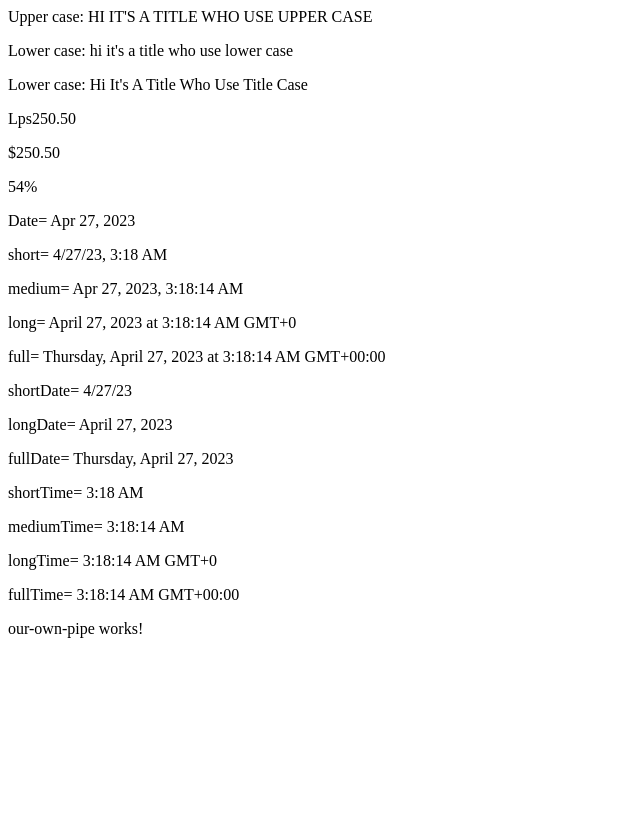
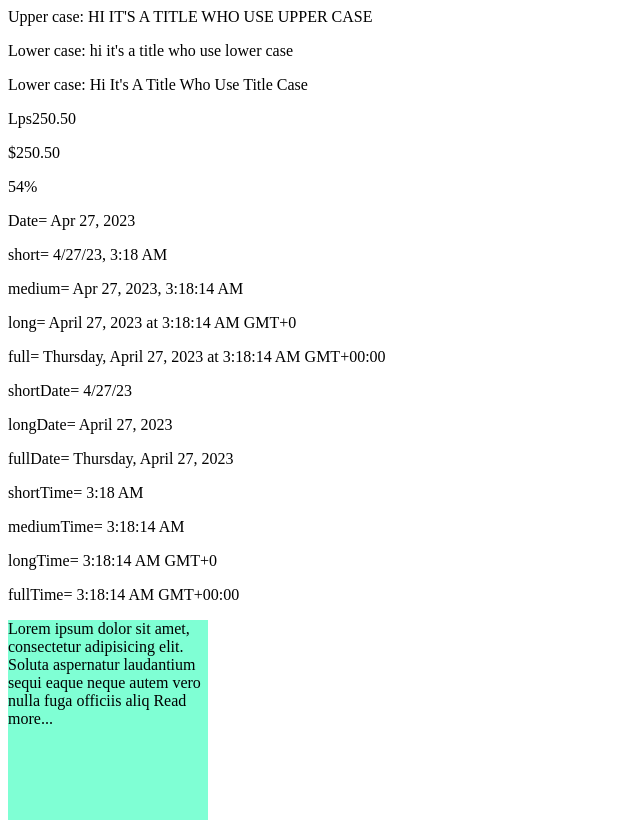
Before and after one commit to diego40g/first-Angular, an Angular app in the folder Curso_LaWebEmpiezaAqui/AngularConcepts/006_pipes/: page / in a window 1280 px wide. Shown: the whole page, without its empty margins (0-640 px from the left). Before the commit the page ends 800 px from the top, so only its background shows below. Built offline with nearby package versions, Linux system fonts and the light colour scheme.

Commit message:
understand a basic example with using a our own pipe

```diff
--- a/Curso_LaWebEmpiezaAqui/AngularConcepts/006_pipes/src/app/our-own-pipe/our-own-pipe.component.css
+++ b/Curso_LaWebEmpiezaAqui/AngularConcepts/006_pipes/src/app/our-own-pipe/our-own-pipe.component.css
@@ -0,0 +1,5 @@
+.squart{
+  width: 200px;
+  height: 200px;
+  background-color: aquamarine;
+}
--- a/Curso_LaWebEmpiezaAqui/AngularConcepts/006_pipes/src/app/our-own-pipe/our-own-pipe.component.html
+++ b/Curso_LaWebEmpiezaAqui/AngularConcepts/006_pipes/src/app/our-own-pipe/our-own-pipe.component.html
@@ -1 +1,5 @@
-<p>our-own-pipe works!</p>
+<div class="squart">
+  <p>
+    {{loremText | textContinue}}
+  </p>
+</div>
--- a/Curso_LaWebEmpiezaAqui/AngularConcepts/006_pipes/src/app/our-own-pipe/our-own-pipe.component.ts
+++ b/Curso_LaWebEmpiezaAqui/AngularConcepts/006_pipes/src/app/our-own-pipe/our-own-pipe.component.ts
@@ -6,5 +6,5 @@ import { Component } from '@angular/core';
   styleUrls: ['./our-own-pipe.component.css']
 })
 export class OurOwnPipeComponent {
-
+  loremText: string = "Lorem ipsum dolor sit amet, consectetur adipisicing elit. Soluta aspernatur laudantium sequi eaque neque autem vero nulla fuga officiis aliquid, deserunt facilis ab aut quidem culpa at voluptatum dolorum quia?"
 }
```
